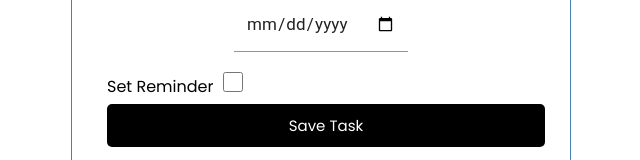
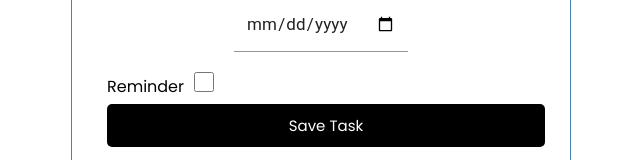
Before and after one commit to Pandiyarajan187/Add-Task-Project-1, a React (Create React App) app: page / in a window 1280 px wide. Both pictures are taken after a click on the button "Add". Shown: the part 258-418 px from the top of the page, without its empty margins (319-959 px from the left). Built offline with nearby package versions, Linux system fonts and the light colour scheme; data requests are answered from the project's data file.

Commit message:
Changes done

```diff
--- a/src/Components/AddTask.js
+++ b/src/Components/AddTask.js
@@ -69,7 +69,7 @@ const AddTask = ({ onAdd }) => {
       </div> */}
 
       <div className="form-control-check" >
-        <label style={{ padding: '5px' }}>Set Reminder</label>
+        <label style={{ padding: '5px' }}>Reminder</label>
         <input
           type="checkbox"
           checked={reminder}
```
